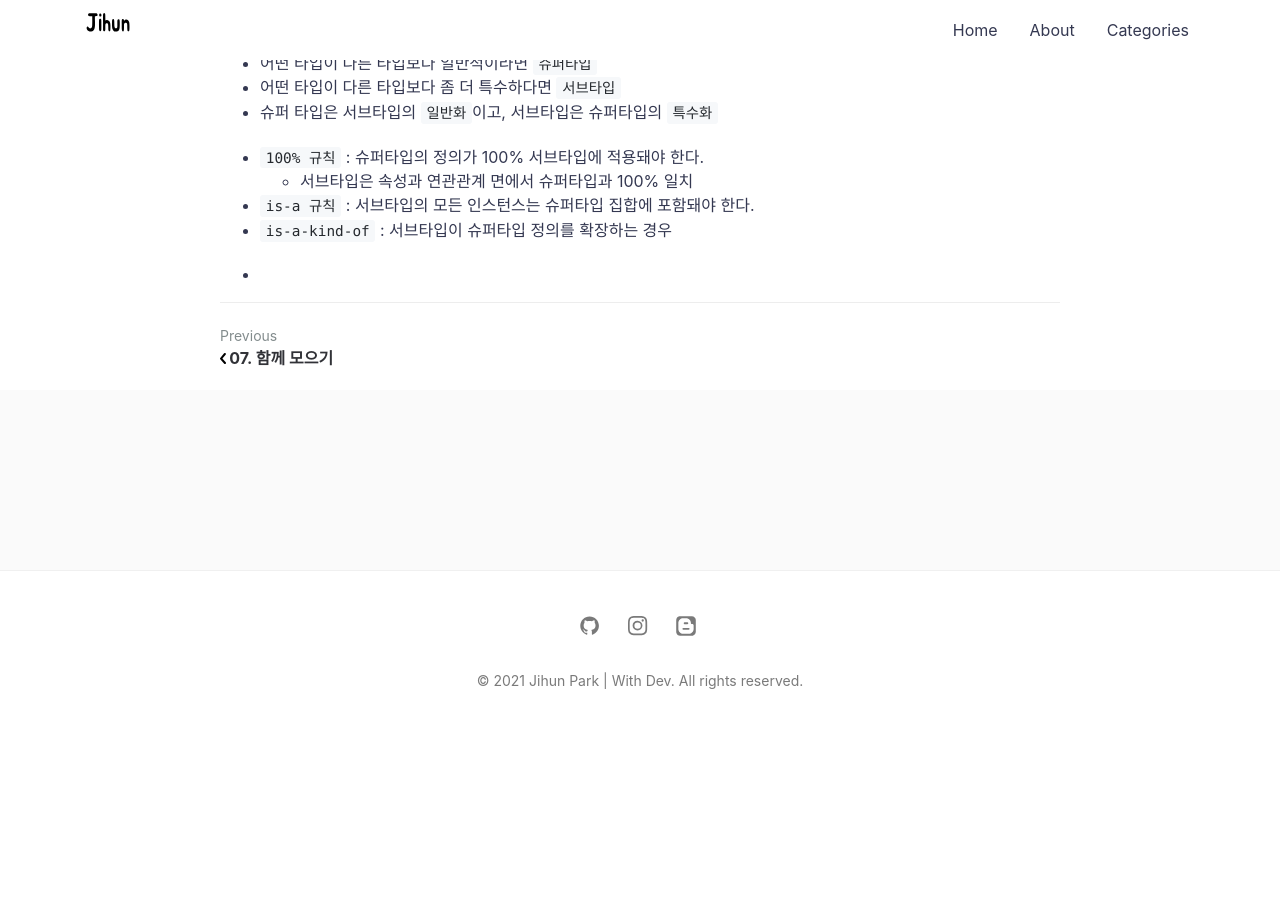
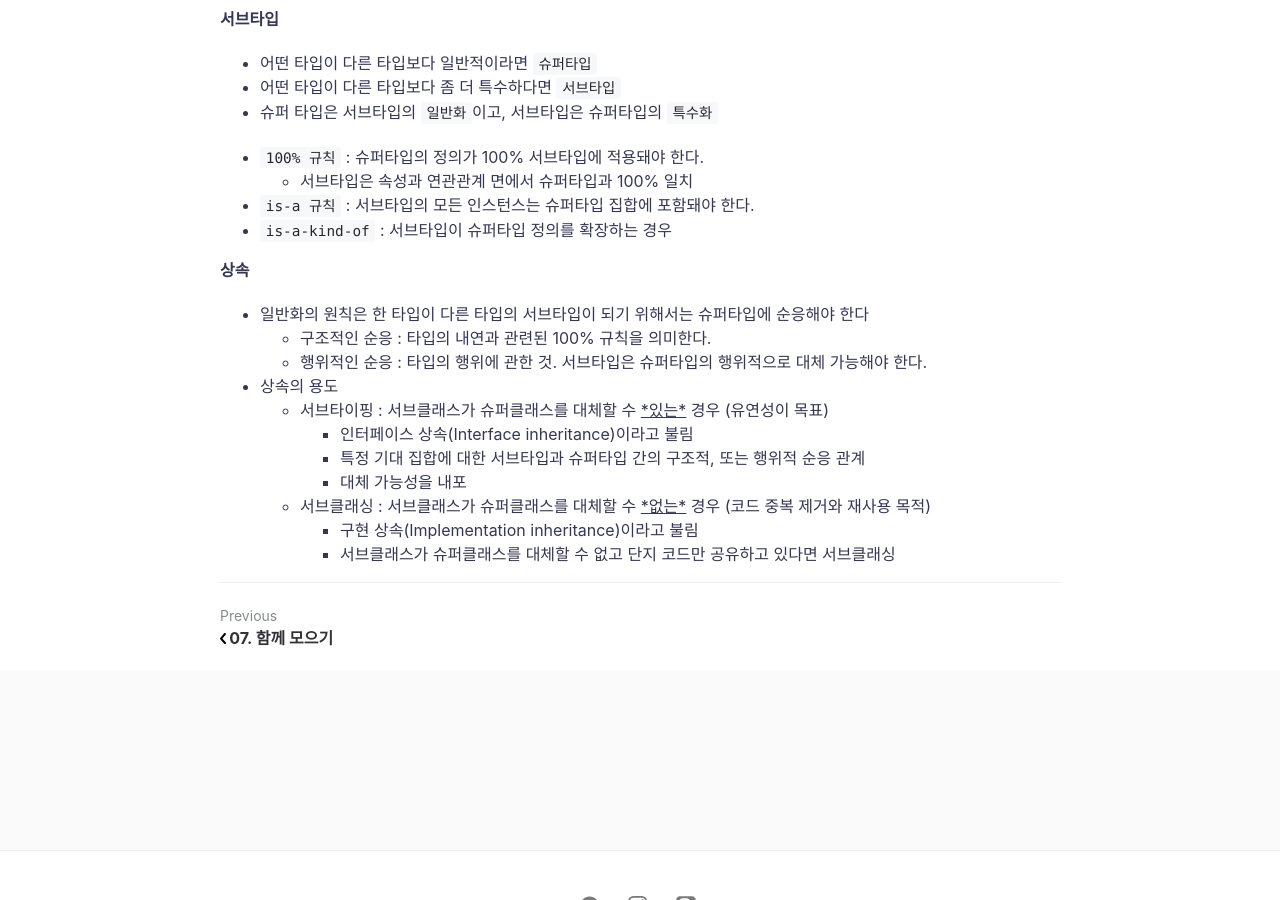
Before and after one commit to jihunparkme/jihunparkme.github.io, a Jekyll site: the page built from _posts/2021-02-23-TheEOO-추상화-기법.md, in a window 1280 px wide and 900 px high, scrolled down 2051 px. Built offline with Jekyll 4.4.1, drawn with Linux system fonts in a browser that asks for light colours; comment, search, counter and statistics services are not loaded; before the commit the page ends 2787 px from its top, so only the background shows below that; some of the changed text lies outside the part shown.

Commit message:
add contents

```diff
--- a/_posts/2021-02-23-TheEOO-추상화-기법.md
+++ b/_posts/2021-02-23-TheEOO-추상화-기법.md
@@ -77,4 +77,17 @@ featured-img: TheEOO
 - `is-a 규칙` : 서브타입의 모든 인스턴스는 슈퍼타입 집합에 포함돼야 한다.
 - `is-a-kind-of` : 서브타입이 슈퍼타입 정의를 확장하는 경우
 
--
+**상속**
+
+- 일반화의 원칙은 한 타입이 다른 타입의 서브타입이 되기 위해서는 슈퍼타입에 순응해야 한다
+  - 구조적인 순응 : 타입의 내연과 관련된 100% 규칙을 의미한다.
+  - 행위적인 순응 : 타입의 행위에 관한 것. 서브타입은 슈퍼타입의 행위적으로 대체 가능해야 한다.
+
+- 상속의 용도
+  - 서브타이핑 : 서브클래스가 슈퍼클래스를 대체할 수 <u>*있는*</u> 경우 (유연성이 목표)
+    - 인터페이스 상속(Interface inheritance)이라고 불림
+    - 특정 기대 집합에 대한 서브타입과 슈퍼타입 간의 구조적, 또는 행위적 순응 관계
+    - 대체 가능성을 내포
+  - 서브클래싱 : 서브클래스가 슈퍼클래스를 대체할 수 <u>*없는*</u> 경우 (코드 중복 제거와 재사용 목적)
+      - 구현 상속(Implementation inheritance)이라고 불림
+    - 서브클래스가 슈퍼클래스를 대체할 수 없고 단지 코드만 공유하고 있다면 서브클래싱
```
